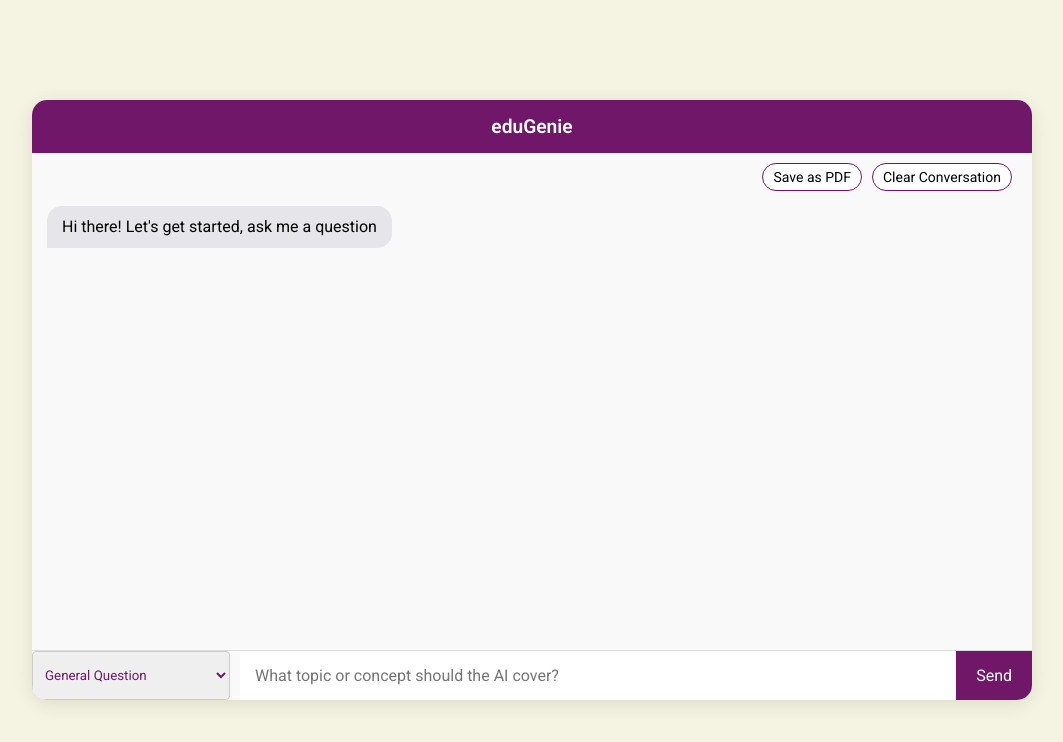
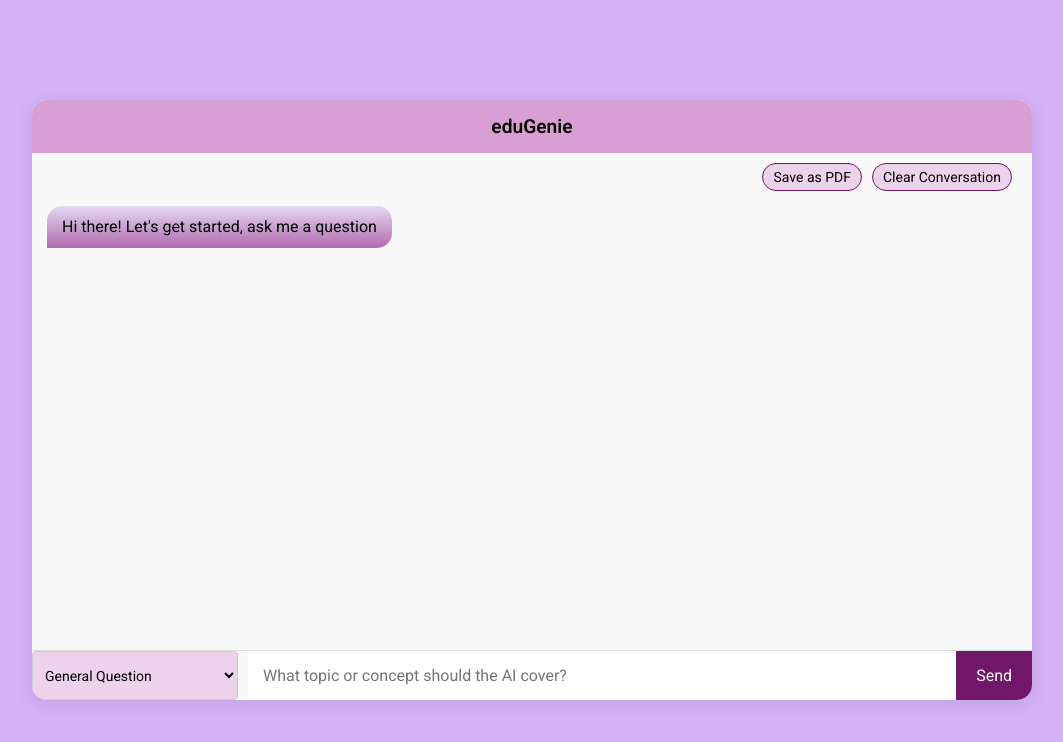
Before and after one commit to luisaaiko/EduGenie2.0, a website: page index.html in a window 1280 px wide. Shown: the whole page, without its empty margins (108-1171 px from the left). Drawn offline with nearby package versions, Linux system fonts and the light colour scheme.

Commit message:
chatpage edits

```diff
--- a/chatPage.css
+++ b/chatPage.css
@@ -4,7 +4,7 @@
 }
 
 body {
-  background: #f5f4e2;
+  background: #d4b3f7;
   display: flex;
   justify-content: center;
   align-items: center;
@@ -26,8 +26,8 @@ body {
 }
 
 .chat-header {
-  background: #701769;
-  color: white;
+  background: #d99ed4;
+  color: black;
   text-align: center;
   padding: 15px;
   font-size: 1.2em;
@@ -38,7 +38,7 @@ body {
   flex: 1;
   padding: 15px;
   overflow-y: auto;
-  background: #f9f9f9;
+
 }
 
 .message {
@@ -59,9 +59,10 @@ body {
 }
 
 .message.bot .bubble {
-  background: #e5e5ea;
+  background: #e5d9f0;
   color: #000;
   border-bottom-left-radius: 0;
+  background-image: linear-gradient(to top, rgb(175, 106, 175), #e5d9f0)
 }
 
 .message.user .bubble {
@@ -108,7 +109,7 @@ body {
 }
 
 #controls button {
-  background-color: white;
+  background-color: #edd2eb;
   border-radius: 50px;
   border: 1px #701769 solid;
   padding: 10px;
@@ -121,6 +122,6 @@ body {
 }
 
 select {
-  color: #701769;
-
+  background-color: #edd2eb;
+  font-size: 14px;
 }
```
Also changed, not shown: imgs/a-book-759873_1920.jpg (added).
